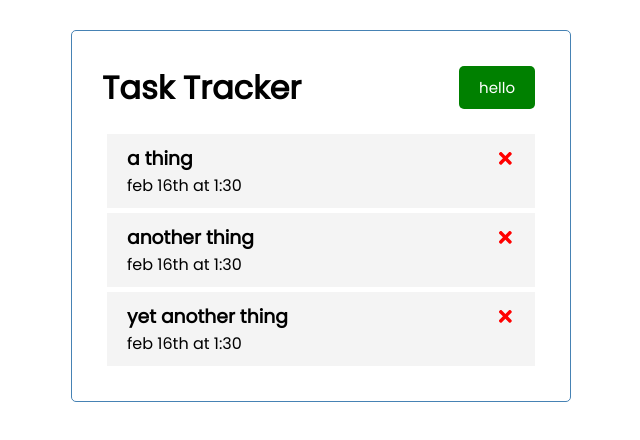
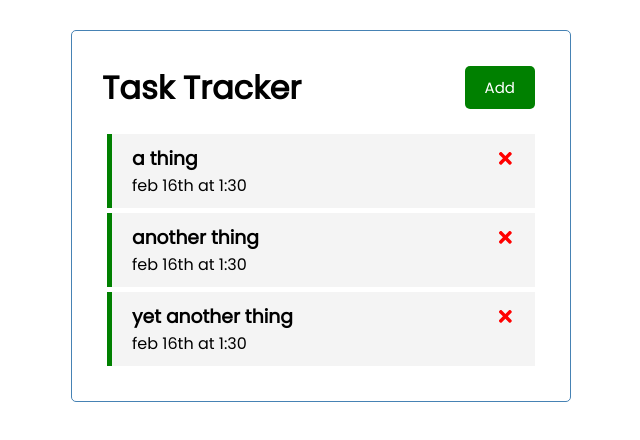
Before and after one commit to mattspence4/task-tracker, a React (Create React App) app in the folder task/: page / in a window 1280 px wide. Shown: the top 440 px of the page, without its empty margins (319-959 px from the left). Built offline with nearby package versions, Linux system fonts and the light colour scheme.

Commit message:
implemented toggling reminders and adding tasks
*also removed some unnecessary testing code

```diff
--- a/task/src/App.js
+++ b/task/src/App.js
@@ -1,9 +1,11 @@
 import logo from './logo.svg';
 import Header from './components/Header';
 import Tasks from './components/Tasks';
+import AddTask from './components/AddTask';
 import {useState} from 'react'
 
 const App = () => {
+  const [showAddTask, setShowAddTask] = useState(false)
   const [tasks, setTasks] = useState(
     [
     {
@@ -26,19 +28,30 @@
     },
 ])
 
+// Add Task
+const addTask = (task) => {
+  const id = Math.floor(Math.random() * 10000)+1
+
+  const newTask = {id, ...task}
+  setTasks([...tasks, newTask])
+}
+
 //Delete task
 const deleteTask = (id) => {
-  const foo = tasks.filter((task) => task.id !== id)
-  setTasks(foo)
-
+  setTasks(tasks.filter((task) => task.id !== id))
 }
 
-//Add task
+const toggleReminder = (id) => {
+  setTasks(tasks.map((task) => task.id == id ? {...task, reminder: !task.reminder} : task))
+}
+
+//toggle reminder
 
   return (
     <div className="container">
-      <Header />
-      {tasks.length > 0 ? <Tasks tasks={tasks} onDelete={deleteTask}/> : 'No Tasks Remaining'}
+      <Header onAdd={() => setShowAddTask(!showAddTask)} showAdd={showAddTask}/>
+      {showAddTask && <AddTask onAdd={addTask} />}
+      {tasks.length > 0 ? <Tasks tasks={tasks} onDelete={deleteTask} onToggle={toggleReminder}/> : 'No Tasks Remaining'}
     </div>
   )
 }
--- /dev/null
+++ b/task/src/components/AddTask.js
@@ -0,0 +1,42 @@
+import {useState} from 'react'
+
+const AddTask = ({onAdd}) => {
+  const [text, setText] = useState('')
+  const [day, setDay] = useState('')
+  const [reminder, setReminder] = useState(false)
+
+  const onSubmit = (e) => {
+    e.preventDefault()
+
+    if(!text) {
+        alert('please add a task')
+        return
+    }
+
+    onAdd({text, day, reminder})
+
+    setText('')
+    setDay('')
+    setReminder(false)
+  }
+
+  return (
+    <form className='add-form' onSubmit={onSubmit}>
+        <div className='form-control'>
+            <label>Task</label>
+            <input type='text' placeholder='Add Task' value={text} onChange={(e) => setText(e.target.value)}/>
+        </div>
+        <div className='form-control'>
+            <label>Date & Time</label>
+            <input type='text' placeholder='Add Date & Time' value={day} onChange={(e) => setDay(e.target.value)}/>
+        </div>
+        <div className='form-control form-control-check'>
+            <label>Set Reminder</label>
+            <input type='checkbox' checked={reminder} value={reminder} onChange={(e) => setReminder(e.currentTarget.checked)}/>
+        </div>
+        <input type='submit' value='SaveTask' className='btn btn-block'/>
+    </form>
+  )
+}
+
+export default AddTask
--- a/task/src/components/Header.js
+++ b/task/src/components/Header.js
@@ -2,7 +2,7 @@
 import Button from './Button'
 
 
-const Header = ({title}) => {
+const Header = ({title, onAdd, showAdd}) => {
   const onClick = () => {
     console.log('Click')
   }
@@ -10,7 +10,7 @@
   return (
     <header className = 'header'>
         <h1>{title}</h1>
-        <Button color='green' text='hello' onClick={onClick}/>
+        <Button color={showAdd ? 'red' : 'green'} text={showAdd ? 'Close' : 'Add'} onClick={onAdd}/>
     </header>
 
   )
--- a/task/src/components/Task.js
+++ b/task/src/components/Task.js
@@ -1,8 +1,8 @@
 import {FaTimes} from 'react-icons/fa'
 
-const Task = ({task, onDelete}) => {
+const Task = ({task, onDelete, onToggle}) => {
   return (
-    <div className='task'>
+    <div className={`task ${task.reminder ==true ? 'reminder' : ''}`} onDoubleClick={() => onToggle(task.id)}>
       <h3>
         {task.text}{''}
         <FaTimes style={{color: 'red', cursor: 'pointer'}} onClick={() => onDelete(task.id)}/>
--- a/task/src/components/Tasks.js
+++ b/task/src/components/Tasks.js
@@ -1,10 +1,10 @@
 import Task from './Task'
 
-const Tasks = ({tasks, onDelete}) => {
+const Tasks = ({tasks, onDelete, onToggle}) => {
   return (
     <>
       {tasks.map((task) => (
-        <Task key={task.id} task={task} onDelete={onDelete}/>
+        <Task key={task.id} task={task} onDelete={onDelete} onToggle={onToggle}/>
       ))}
     </>
   )
```
